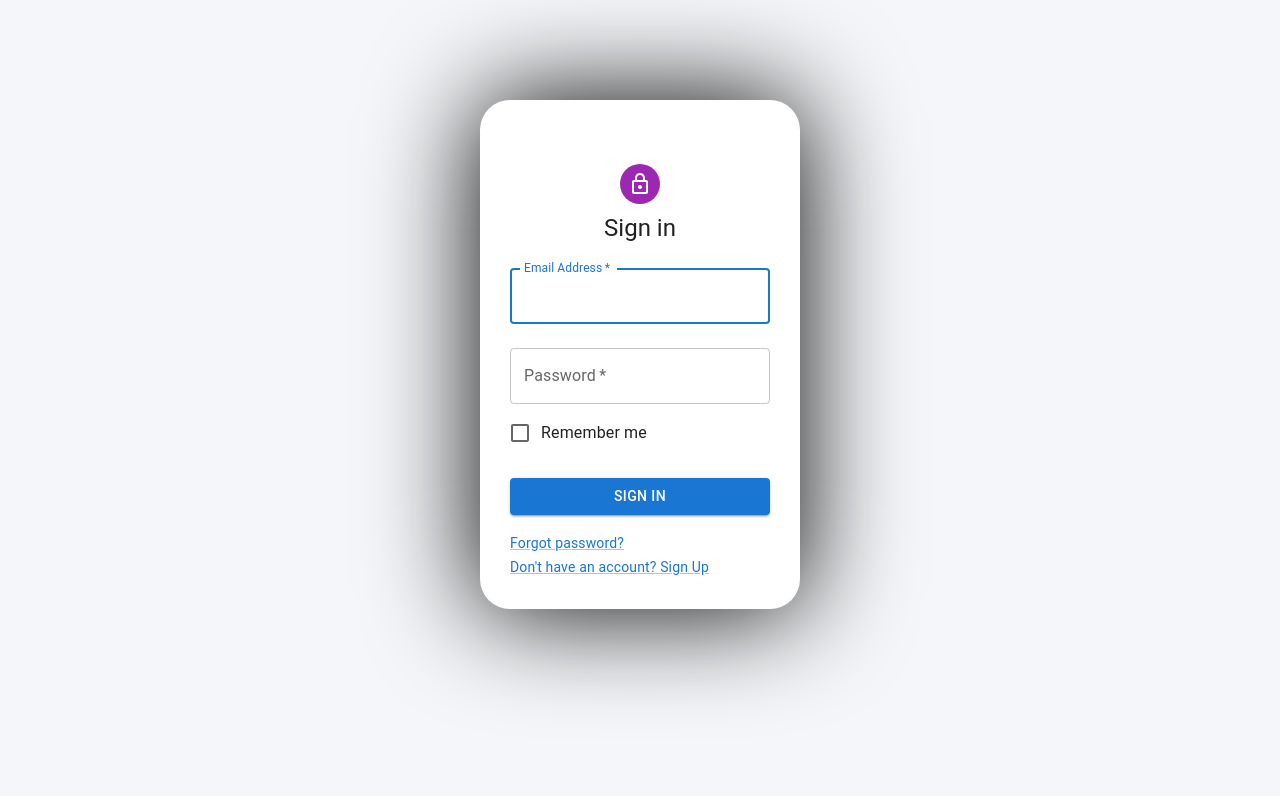
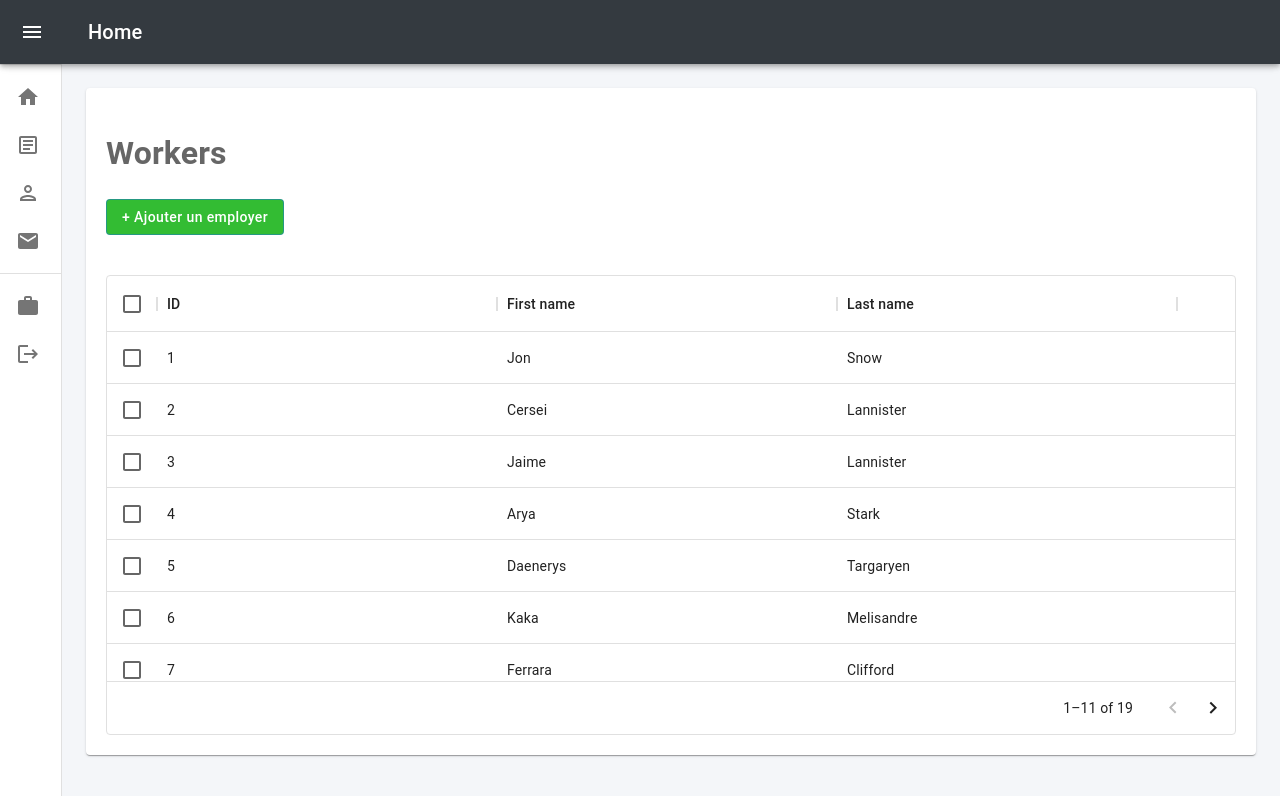
Before and after one commit to ElyesKacem/dashboard-project, a React (Create React App) app: page /Worker in a window 1280 px wide. Shown: the top 796 px of the page. Built offline with nearby package versions, Linux system fonts and the light colour scheme.

Commit message:
adding workers, editing some design

```diff
--- a/package.json
+++ b/package.json
@@ -7,6 +7,7 @@
     "@emotion/styled": "^11.8.1",
     "@mui/icons-material": "^5.4.2",
     "@mui/material": "^5.5.3",
+    "@mui/x-data-grid": "^5.11.1",
     "@react-google-maps/api": "^2.10.2",
     "@testing-library/jest-dom": "^5.16.2",
     "@testing-library/react": "^12.1.3",
--- a/src/App.js
+++ b/src/App.js
@@ -20,8 +20,8 @@ function App() {
         </Routes>
       </Router> */}
 
-
-      <Login></Login>
+      <MiniDrawer />
+      {/* <Login></Login> */}
 
 
     </div>
--- /dev/null
+++ b/src/components/Dialog/Dialog.js
@@ -0,0 +1,70 @@
+import * as React from 'react';
+import Button from '@mui/material/Button';
+import TextField from '@mui/material/TextField';
+import Dialog from '@mui/material/Dialog';
+import DialogActions from '@mui/material/DialogActions';
+import DialogContent from '@mui/material/DialogContent';
+import DialogContentText from '@mui/material/DialogContentText';
+import DialogTitle from '@mui/material/DialogTitle';
+
+export default function FormDialog(props) {
+    const [open, setOpen] = React.useState(false);
+
+    const handleClickOpen = () => {
+        setOpen(true);
+    };
+
+    const handleClose = () => {
+        setOpen(false);
+    };
+
+    return (
+        <div>
+            <Button style={{ backgroundColor: '#33bc33', color: 'white', textTransform: "none" }} variant="outlined" onClick={handleClickOpen}>
+                + Ajouter un employer
+            </Button>
+            <Dialog open={open} onClose={handleClose}>
+                <DialogTitle>Subscribe</DialogTitle>
+                <DialogContent>
+                    <DialogContentText>
+                        Veuillez saisir les nouveaux valeurs
+                    </DialogContentText>
+                    <TextField
+                        autoFocus
+                        margin="dense"
+                        id="email"
+                        label="Nom"
+                        type="text"
+                        fullWidth
+                        variant="standard"
+                    />
+
+                    <TextField
+                        autoFocus
+                        margin="dense"
+                        id="email"
+                        label="Prénom"
+                        type="email"
+                        fullWidth
+                        variant="standard"
+                    />
+
+                    <TextField
+                        autoFocus
+                        margin="dense"
+                        id="email"
+                        label="Email Address"
+                        type="email"
+                        fullWidth
+                        variant="standard"
+                    />
+
+                </DialogContent>
+                <DialogActions>
+                    <Button onClick={handleClose}>Annuler</Button>
+                    <Button onClick={handleClose}>Modifier</Button>
+                </DialogActions>
+            </Dialog>
+        </div>
+    );
+}
--- a/src/components/Main/Home/Home.js
+++ b/src/components/Main/Home/Home.js
@@ -29,10 +29,10 @@ const Home = () => {
             label: 'Utilisateurs',
             data: [10, 20, 30, 20],
             backgroundColor: [
-                'Red',
-                '#E38627',
-                '#C13C37',
-                '#6A2135'
+                '#28a745',
+                '#17a2b8',
+                '#ffc107',
+                '#dc3545'
             ]
         },
         ],
@@ -52,9 +52,9 @@ const Home = () => {
             label: 'Utilisateurs',
             data: [10, 20, 30],
             backgroundColor: [
-                'blue',
-                'red',
-                'green'
+                '#28a745',
+                '#ffc107',
+                '#dc3545'
             ]
         },
         ],
--- a/src/components/Main/Main.js
+++ b/src/components/Main/Main.js
@@ -29,6 +29,7 @@ import Requests from '../requests/Requests';
 import Request from '../requests/Request';
 import { BrowserRouter as Router, Routes, Route, Link } from 'react-router-dom'
 import Mail from '../mail/mail';
+import Worker from '../Worker/Workers';
 
 const drawerWidth = 220;
 
@@ -128,7 +129,7 @@ export default function MiniDrawer() {
             <MenuIcon />
           </IconButton>
           <Typography variant="h6" noWrap component="div">
-            Dashboard Project
+            Home
           </Typography>
         </Toolbar>
       </AppBar>
@@ -139,8 +140,8 @@ export default function MiniDrawer() {
           </IconButton>
         </DrawerHeader>
         <Divider />
+        <Router>
           <List>
-          <Router>
             <ListItem button onClick={() => Home.forceUpdate()} key='home' component={Link} to="/Home">
               <ListItemIcon>
                 <HomeIcon />
@@ -159,9 +160,9 @@ export default function MiniDrawer() {
               </ListItemIcon>
               <ListItemText primary='Contact' />
             </ListItem>
-          </Router>
+
             <ListItem button
-          // onClick={() => this.forceUpdate()} key='Mail' component={Link} to="/Mail"
+              onClick={() => this.forceUpdate()} key='Mail' component={Link} to="/Mail"
             >
               <ListItemIcon>
                 <EmailIcon />
@@ -171,9 +172,11 @@ export default function MiniDrawer() {
           </List>
           <Divider />
           <List>
-          <Router>
 
-            <ListItem button key='Workers'>
+
+            <ListItem button key='Worker'
+              onClick={() => this.forceUpdate()} component={Link} to="/Worker"
+            >
               <ListItemIcon>
                 <WorkIcon />
               </ListItemIcon>
@@ -185,8 +188,8 @@ export default function MiniDrawer() {
               </ListItemIcon>
               <ListItemText primary='Logout' />
             </ListItem>
+          </List>
         </Router>
-        </List>
       </Drawer>
       <Box component="main" sx={{ flexGrow: 1, p: 3 }}>
         <DrawerHeader />
@@ -198,6 +201,7 @@ export default function MiniDrawer() {
             <Route path="/Request/:id" element={<Request />} />
             <Route path="/Contact" element={<Contact />} />
             <Route path="/Mail" element={<Mail />} />
+            <Route path="/Worker" element={<Worker />} />
           </Routes>
         </Router>
         {/*<Home />
--- /dev/null
+++ b/src/components/Worker/Workers.js
@@ -0,0 +1,91 @@
+import * as React from 'react';
+import { DataGrid } from '@mui/x-data-grid';
+import { styled, makeStyles } from '@mui/material/styles';
+import Paper from '@mui/material/Paper';
+import Button from '@mui/material/Button';
+import DeleteIcon from '@mui/icons-material/Delete';
+import SendIcon from '@mui/icons-material/Send';
+import Stack from '@mui/material/Stack';
+import Dialog from '../Dialog/Dialog';
+
+const columns = [
+    { field: 'id', headerName: 'ID', width: 340 },
+    { field: 'firstName', headerName: 'First name', width: 340 },
+    { field: 'lastName', headerName: 'Last name', width: 340 },
+    {
+        field: 'age',
+        headerName: 'Age',
+        type: 'number',
+        width: 340,
+    },
+    {
+        field: 'fullName',
+        headerName: 'Full name',
+        description: 'This column has a value getter and is not sortable.',
+        sortable: false,
+        width: 340,
+        valueGetter: (params) =>
+            `${params.row.firstName || ''} ${params.row.lastName || ''}`,
+    },
+    // {
+    //     field:'statu',
+    //     headerName:'statu',
+    //     description:'Supprimer / Modifier',
+    //     sortable:false,
+    //     width:300,
+
+    // }
+];
+
+const rows = [
+    { id: 1, lastName: 'Snow', firstName: 'Jon', age: 35 },
+    { id: 2, lastName: 'Lannister', firstName: 'Cersei', age: 42 },
+    { id: 3, lastName: 'Lannister', firstName: 'Jaime', age: 45 },
+    { id: 4, lastName: 'Stark', firstName: 'Arya', age: 16 },
+    { id: 5, lastName: 'Targaryen', firstName: 'Daenerys', age: 55 },
+    { id: 6, lastName: 'Melisandre', firstName: 'Kaka', age: 150 },
+    { id: 7, lastName: 'Clifford', firstName: 'Ferrara', age: 44 },
+    { id: 8, lastName: 'Frances', firstName: 'Rossini', age: 36 },
+    { id: 9, lastName: 'Roxie', firstName: 'Harvey', age: 65 },
+    { id: 10, lastName: 'Clifford', firstName: 'Ferrara', age: 44 },
+    { id: 11, lastName: 'Snow', firstName: 'Jon', age: 35 },
+    { id: 12, lastName: 'Lannister', firstName: 'Cersei', age: 42 },
+    { id: 13, lastName: 'Lannister', firstName: 'Jaime', age: 45 },
+    { id: 14, lastName: 'Stark', firstName: 'Arya', age: 16 },
+    { id: 15, lastName: 'Targaryen', firstName: 'Daenerys', age: 55 },
+    { id: 16, lastName: 'Melisandre', firstName: 'Kaka', age: 150 },
+    { id: 17, lastName: 'Clifford', firstName: 'Ferrara', age: 44 },
+    { id: 18, lastName: 'Frances', firstName: 'Rossini', age: 36 },
+    { id: 19, lastName: 'Roxie', firstName: 'Harvey', age: 65 },
+];
+
+export default function Worker() {
+    const Item = styled(Paper)(({ theme }) => ({
+        backgroundColor: theme.palette.mode === 'dark' ? '#1A2027' : '#fff',
+        padding: theme.spacing(1),
+        // textAlign: 'center',
+        padding: 20,
+        color: theme.palette.text.secondary,
+        justifyContent: 'center',
+        alignItems: 'center',
+    }));
+    return (
+        <Item>
+            <h1>Workers</h1>
+            <Dialog title='Ajouter un employer' style={{ backgroundColor: '#33bc33', color: 'white', position: 'absolute', right: 30, bottom: 180 }} variant="outlined" ></Dialog>
+            {/* <Button >
+                + Ajouter
+            </Button> */}
+            <div style={{ height: 460, width: '100%', margin: 'auto', marginTop: 40 }}>
+                <DataGrid
+                    rows={rows}
+                    columns={columns}
+                    pageSize={11}
+                    rowsPerPageOptions={[5]}
+                    checkboxSelection
+                />
+            </div>
+        </Item>
+
+    );
+}
```
Also changed, not shown: 1 other file (tests, documents, lock files or other folders). Lines whose indentation alone changed are shown as unchanged.
